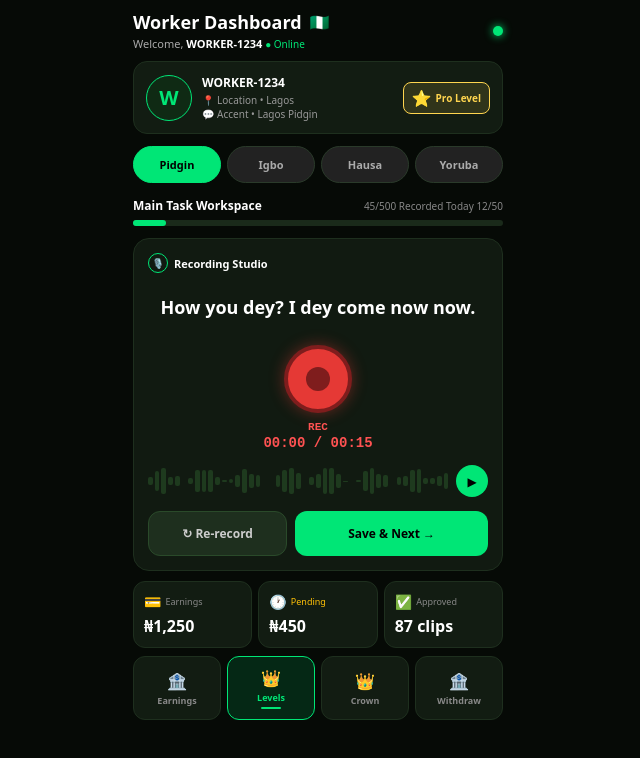
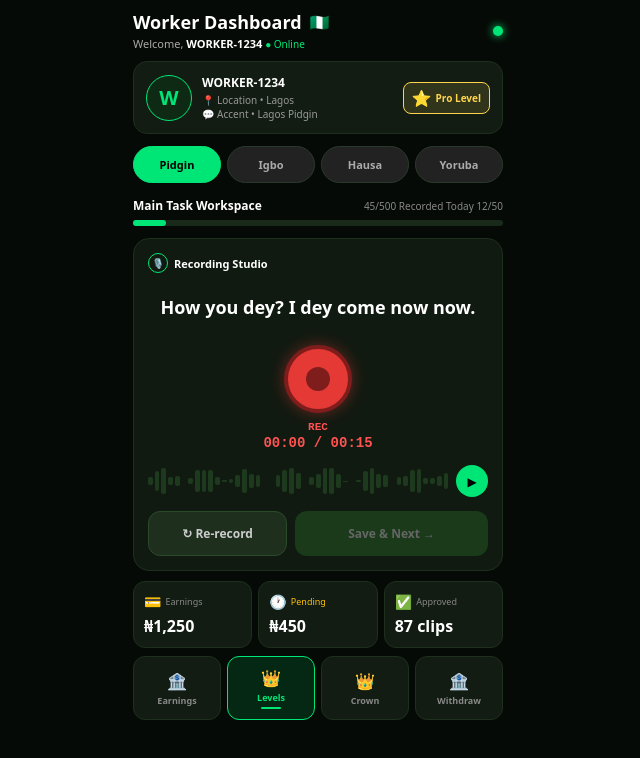
Before and after one commit to tapbombaai-glitch/main-naija-pidgin, a Next.js app: page /worker in a window 1280 px wide. Shown: the top 758 px of the page, without its empty margins (322-962 px from the left). Built offline with nearby package versions, Linux system fonts and the light colour scheme.

Commit message:
Update page.tsx

```diff
--- a/app/worker/page.tsx
+++ b/app/worker/page.tsx
@@ -8,9 +8,10 @@ export default function WorkerDashboard() {
   const [selectedLang, setSelectedLang] = useState("Pidgin");
   const [activeBottom, setActiveBottom] = useState("Levels");
   const [showModal, setShowModal] = useState<string | null>(null);
-  const [earnings] = useState({ total: 1250, pending: 450, approved: 87 });
+  const [earnings, setEarnings] = useState({ total: 1250, pending: 450, approved: 87 });
   const [taskProgress, setTaskProgress] = useState({ total: 45, today: 12 });
   const [currentSentenceIndex, setCurrentSentenceIndex] = useState(0);
+  const [toast, setToast] = useState<string | null>(null);
 
   const mediaRecorderRef = useRef<MediaRecorder | null>(null);
   const audioChunksRef = useRef<Blob[]>([]);
@@ -18,13 +19,31 @@ export default function WorkerDashboard() {
   const streamRef = useRef<MediaStream | null>(null);
 
   const allSentences: Record<string, string[]> = {
-    Pidgin: ["How you dey? I dey come now now.", "Abeg come help me for here.", "Wetin dey happen for Lagos today?", "I no go gree make dem cheat me."],
-    Igbo: ["Kedu? Ana m abia ugbu a.", "Biko nyere m aka.", "Kedu ihe na-eme?", "Agaghi m ekwe ka ha ghogbuo m."],
-    Hausa: ["Yaya kake? Ina zuwa yanzu.", "Don Allah ka taimake ni.", "Me ke faruwa?", "Ba zan yarda su yaudare ni ba."],
-    Yoruba: ["Bawo ni? Mo n bo nisisinyi.", "Ejo e ran mi lowo.", "Kini n sele?", "Mi o ni gba ki won tan mi."],
+    Pidgin: ["How you dey? I dey come now now.", "Abeg come help me for here.", "Wetin dey happen for Lagos today?", "I no go gree make dem cheat me.", "Oga, how much be this?", "Make we go market tomorrow morning.", "My pikin dey school for Port Harcourt."],
+    Igbo: ["Kedu? Ana m abia ugbu a.", "Biko nyere m aka.", "Kedu ihe na-eme?", "Agaghi m ekwe ka ha ghogbuo m.", "Oga, ego ole ka nke a bu?", "Anyi ga-aga ahia echi."],
+    Hausa: ["Yaya kake? Ina zuwa yanzu.", "Don Allah ka taimake ni.", "Me ke faruwa?", "Ba zan yarda su yaudare ni ba.", "Oga, nawa ne wannan?", "Mu je kasuwa gobe."],
+    Yoruba: ["Bawo ni? Mo n bo nisisinyi.", "Ejo e ran mi lowo.", "Kini n sele?", "Mi o ni gba ki won tan mi.", "Oga, elo ni eyi?", "Jeka lo si oja laaro."],
   };
 
   const sentences = allSentences[selectedLang];
+
+  // LOAD PROGRESS FROM PHONE
+  useEffect(() => {
+    const saved = localStorage.getItem("naija_progress");
+    if (saved) {
+      try {
+        const p = JSON.parse(saved);
+        setTaskProgress(p.progress);
+        setEarnings(p.earnings);
+        setCurrentSentenceIndex(p.index || 0);
+      } catch {}
+    }
+  }, []);
+
+  const showToast = (msg: string) => {
+    setToast(msg);
+    setTimeout(() => setToast(null), 2500);
+  };
 
   const toggleRecording = async () => {
     if (isRecording) {
@@ -66,15 +85,67 @@ export default function WorkerDashboard() {
     if (timerRef.current) clearInterval(timerRef.current);
   };
 
-  const saveAndNext = () => {
+  // UPGRADED SAVE & NEXT - NOW TEXT GO CHANGE + CHAIRMAN CONNECTION
+  const saveAndNext = async () => {
     if (!audioURL) { alert("🎤 Abeg record first before saving!"); return; }
+
+    // 1. Download to phone
     const a = document.createElement("a");
     a.href = audioURL;
     a.download = `recording-${selectedLang}-${Date.now()}.webm`;
     a.click();
-    setTaskProgress(p => ({ total: p.total + 1, today: p.today + 1 }));
-    setCurrentSentenceIndex(prev => (prev + 1) % sentences.length);
-    setAudioURL(null); setTimer(0);
+
+    // 2. Save for Chairman Dashboard (localStorage + API ready)
+    const recordingData = {
+      id: Date.now(),
+      worker_id: "WORKER-1234",
+      lang: selectedLang,
+      sentence: sentences[currentSentenceIndex],
+      audio: audioURL,
+      time: new Date().toISOString(),
+      earnings: 30,
+    };
+
+    // Save to localStorage for Chairman to see
+    const existing = JSON.parse(localStorage.getItem("naija_recordings") || "[]");
+    existing.unshift(recordingData);
+    localStorage.setItem("naija_recordings", JSON.stringify(existing.slice(0, 100)));
+
+    // Try to send to Chairman API if e dey
+    try {
+      const blob = await fetch(audioURL).then(r => r.blob());
+      const fd = new FormData();
+      fd.append("file", blob);
+      fd.append("data", JSON.stringify(recordingData));
+      fetch("/api/recordings", { method: "POST", body: fd }).catch(()=>{});
+    } catch {}
+
+    // 3. Update money and progress
+    const newEarnings = {
+      total: earnings.total + 30,
+      pending: earnings.pending + 30,
+      approved: earnings.approved + 1
+    };
+    const newProgress = { total: taskProgress.total + 1, today: taskProgress.today + 1 };
+    const nextIndex = (currentSentenceIndex + 1) % sentences.length;
+
+    setEarnings(newEarnings);
+    setTaskProgress(newProgress);
+    setCurrentSentenceIndex(nextIndex);
+
+    // Save progress
+    localStorage.setItem("naija_progress", JSON.stringify({
+      progress: newProgress,
+      earnings: newEarnings,
+      index: nextIndex,
+      lang: selectedLang
+    }));
+
+    setAudioURL(null);
+    setTimer(0);
+
+    if (navigator.vibrate) navigator.vibrate([50, 30, 50]);
+    showToast(`✅ Saved! ₦30 added. Next work: ${sentences[nextIndex].slice(0,20)}...`);
   };
 
   useEffect(() => { return () => { if (timerRef.current) clearInterval(timerRef.current); streamRef.current?.getTracks().forEach(t => t.stop()); }; }, []);
@@ -82,9 +153,9 @@ export default function WorkerDashboard() {
 
   return (
     <div style={{ background: "#060A06", minHeight: "100vh", color: "white", fontFamily: "system-ui" }}>
+      {toast && <div style={{ position: "fixed", top: "20px", left: "50%", transform: "translateX(-50%)", background: "#00E676", color: "black", padding: "10px 18px", borderRadius: "20px", fontSize: "12px", fontWeight: "900", zIndex: 100, boxShadow: "0 4px 20px rgba(0,230,118,0.5)" }}>{toast}</div>}
+
       <div style={{ maxWidth: "390px", margin: "0 auto", padding: "10px", paddingBottom: "90px" }}>
-
-        {/* Header */}
         <div style={{ display: "flex", justifyContent: "space-between", alignItems: "center", marginBottom: "10px" }}>
           <div><div style={{ display: "flex", alignItems: "center", gap: "8px" }}><h1 style={{ fontSize: "18px", fontWeight: "900", margin: 0 }}>Worker Dashboard</h1><span>🇳🇬</span></div><div style={{ fontSize: "11px", color: "#aaa", marginTop: "2px" }}>Welcome, <span style={{ color: "white", fontWeight: "800" }}>WORKER-1234</span> <span style={{ color: "#00E676", fontSize: "10px" }}> ● Online</span></div></div>
           <div style={{ width: "10px", height: "10px", background: "#00E676", borderRadius: "50%", boxShadow: "0 0 8px #00E676" }}></div>
@@ -132,7 +203,7 @@ export default function WorkerDashboard() {
 
           <div style={{ display: "flex", gap: "8px" }}>
             <button onClick={reRecord} style={{ flex: 1, background: "#1E2F1E", border: "1px solid #2A4A2A", color: "#ccc", padding: "13px", borderRadius: "12px", fontSize: "12px", fontWeight: "800" }}>↻ Re-record</button>
-            <button onClick={saveAndNext} style={{ flex: 1.5, background: "#00E676", color: "black", border: "none", padding: "13px", borderRadius: "12px", fontSize: "12px", fontWeight: "900" }}>Save & Next →</button>
+            <button onClick={saveAndNext} style={{ flex: 1.5, background: audioURL ? "#00E676" : "#1A3A1A", color: audioURL ? "black" : "#666", border: "none", padding: "13px", borderRadius: "12px", fontSize: "12px", fontWeight: "900" }}>Save & Next →</button>
           </div>
         </div>
 
@@ -158,17 +229,16 @@ export default function WorkerDashboard() {
         </div>
       </div>
 
-      {/* ALL MODALS WORKING */}
       {showModal && (
         <div onClick={()=>setShowModal(null)} style={{ position: "fixed", inset: 0, background: "rgba(0,0,0,0.7)", display: "flex", alignItems: "center", justifyContent: "center", padding: "16px", zIndex: 50 }}>
           <div onClick={e=>e.stopPropagation()} style={{ background: "#121C12", border: "1px solid #00E676", borderRadius: "16px", padding: "20px", width: "100%", maxWidth: "340px" }}>
-            {showModal==="earnings" && <><div style={{ fontSize: "18px", fontWeight: "900" }}>💰 Earnings</div><div style={{ fontSize: "32px", fontWeight: "900", color: "#00E676", marginTop: "12px" }}>₦{earnings.total.toLocaleString()}</div><div style={{ fontSize: "12px", color: "#888", marginTop: "8px" }}>Total: 45 recordings<br/>Rate: ₦30 per clip<br/>Next payout: Friday</div></>}
-            {showModal==="pending" && <><div style={{ fontSize: "18px", fontWeight: "900" }}>🕐 Pending</div><div style={{ fontSize: "32px", fontWeight: "900", color: "#FFC107", marginTop: "12px" }}>₦{earnings.pending}</div><div style={{ fontSize: "12px", color: "#888", marginTop: "8px" }}>15 clips under review<br/>Usually approved in 24hrs</div></>}
-            {showModal==="approved" && <><div style={{ fontSize: "18px", fontWeight: "900" }}>✅ Approved Clips</div><div style={{ fontSize: "32px", fontWeight: "900", marginTop: "12px" }}>{earnings.approved}</div><div style={{ fontSize: "12px", color: "#888", marginTop: "8px" }}>87 clips approved<br/>Quality score: 4.8/5.0</div></>}
-            {showModal==="levels" && <><div style={{ fontSize: "18px", fontWeight: "900" }}>👑 Pro Level</div><div style={{ fontSize: "12px", color: "#00E676", marginTop: "8px", fontWeight: "800" }}>You are Pro Level Worker!</div><div style={{ background: "#000", height: "8px", borderRadius: "10px", marginTop: "12px" }}><div style={{ width: "70%", height: "100%", background: "#00E676", borderRadius: "10px" }}></div></div><div style={{ fontSize: "10px", color: "#888", marginTop: "6px" }}>70% to Master Level (500 clips)</div></>}
-            {showModal==="withdraw" && <><div style={{ fontSize: "18px", fontWeight: "900" }}>💳 Withdraw</div><div style={{ fontSize: "12px", color: "#888", marginTop: "8px" }}>Available: ₦1,250<br/>Min withdrawal: ₦1,000</div><button onClick={()=>{alert("Withdraw request sent!"); setShowModal(null);}} style={{ width: "100%", marginTop: "14px", background: "#00E676", color: "black", border: "none", padding: "12px", borderRadius: "10px", fontWeight: "900" }}>Withdraw ₦1,250</button></>}
-            {showModal==="profile" && <><div style={{ fontSize: "18px", fontWeight: "900" }}>👤 WORKER-1234</div><div style={{ fontSize: "12px", color: "#888", marginTop: "8px" }}>📍 Lagos<br/>🎤 Lagos Pidgin<br/>⭐ Pro Level<br/>📅 Joined: Oct 2024</div></>}
-            {showModal==="crown" && <><div style={{ fontSize: "18px", fontWeight: "900" }}>👑 Leaderboard</div><div style={{ fontSize: "12px", color: "#888", marginTop: "8px" }}>Your rank: #12<br/>Top worker: 892 clips<br/>Keep recording to rank up!</div></>}
+            {showModal==="earnings" && <><div style={{ fontSize: "18px", fontWeight: "900" }}>💰 Earnings</div><div style={{ fontSize: "32px", fontWeight: "900", color: "#00E676", marginTop: "12px" }}>₦{earnings.total.toLocaleString()}</div><div style={{ fontSize: "12px", color: "#888", marginTop: "8px" }}>Total: {taskProgress.total} recordings<br/>Rate: ₦30 per clip<br/>Next payout: Friday</div></>}
+            {showModal==="pending" && <><div style={{ fontSize: "18px", fontWeight: "900" }}>🕐 Pending</div><div style={{ fontSize: "32px", fontWeight: "900", color: "#FFC107", marginTop: "12px" }}>₦{earnings.pending}</div><div style={{ fontSize: "12px", color: "#888", marginTop: "8px" }}>Pending review<br/>Usually approved in 24hrs</div></>}
+            {showModal==="approved" && <><div style={{ fontSize: "18px", fontWeight: "900" }}>✅ Approved Clips</div><div style={{ fontSize: "32px", fontWeight: "900", marginTop: "12px" }}>{earnings.approved}</div><div style={{ fontSize: "12px", color: "#888", marginTop: "8px" }}>Quality score: 4.8/5.0</div></>}
+            {showModal==="levels" && <><div style={{ fontSize: "18px", fontWeight: "900" }}>👑 Pro Level</div><div style={{ fontSize: "12px", color: "#00E676", marginTop: "8px", fontWeight: "800" }}>You are Pro Level Worker!</div><div style={{ background: "#000", height: "8px", borderRadius: "10px", marginTop: "12px" }}><div style={{ width: `${(taskProgress.total/500)*100}%`, height: "100%", background: "#00E676", borderRadius: "10px" }}></div></div><div style={{ fontSize: "10px", color: "#888", marginTop: "6px" }}>{taskProgress.total}/500 to Master Level</div></>}
+            {showModal==="withdraw" && <><div style={{ fontSize: "18px", fontWeight: "900" }}>💳 Withdraw</div><div style={{ fontSize: "12px", color: "#888", marginTop: "8px" }}>Available: ₦{earnings.total.toLocaleString()}<br/>Min: ₦1,000</div><button onClick={()=>{alert("Withdraw request sent!"); setShowModal(null);}} style={{ width: "100%", marginTop: "14px", background: "#00E676", color: "black", border: "none", padding: "12px", borderRadius: "10px", fontWeight: "900" }}>Withdraw ₦{earnings.total.toLocaleString()}</button></>}
+            {showModal==="profile" && <><div style={{ fontSize: "18px", fontWeight: "900" }}>👤 WORKER-1234</div><div style={{ fontSize: "12px", color: "#888", marginTop: "8px" }}>📍 Lagos<br/>🎤 {selectedLang}<br/>⭐ Pro Level<br/>🎙️ {taskProgress.total} recordings saved</div></>}
+            {showModal==="crown" && <><div style={{ fontSize: "18px", fontWeight: "900" }}>👑 Leaderboard</div><div style={{ fontSize: "12px", color: "#888", marginTop: "8px" }}>Your rank: #12<br/>Top: 892 clips<br/>Keep recording to rank up!</div></>}
             <button onClick={()=>setShowModal(null)} style={{ width: "100%", marginTop: "16px", background: "#222", color: "white", border: "none", padding: "10px", borderRadius: "10px", fontWeight: "800" }}>Close</button>
           </div>
         </div>
```
